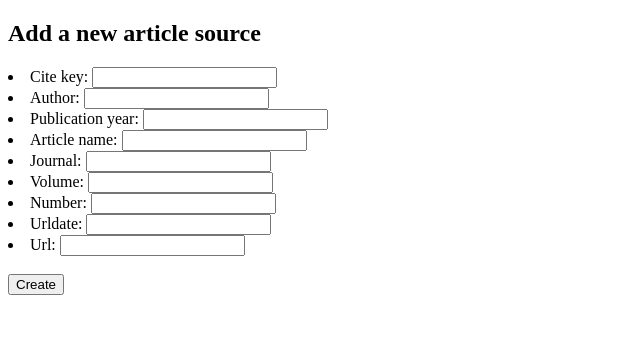
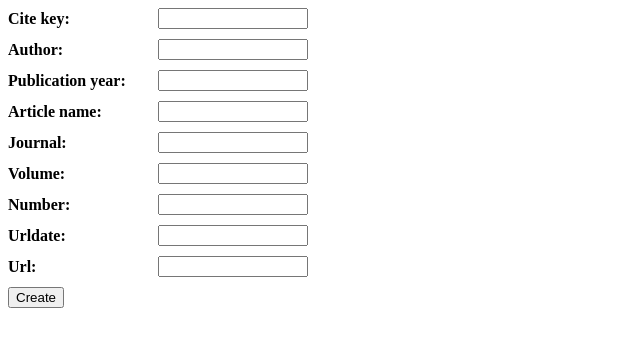
Before and after one commit to alexisvarjo/ohtu-miniprojekti, a Flask app: page /add_article in a window 1280 px wide. Shown: the top 347 px of the page, without its empty margins (0-640 px from the left). Run offline with Flask 3, Linux system fonts and the light colour scheme.

Commit message:
css tyylitys add_article

```diff
--- a/src/app.py
+++ b/src/app.py
@@ -1,8 +1,17 @@
-from flask import redirect, render_template, request, jsonify, flash
-from db_helper import search_articles, reset_db
-from repositories.article_repository import get_todos, create_article, set_done
+from flask import flash, jsonify, redirect, render_template, request
+
 from config import app, test_env
-from util import validate_author, validate_volume, validate_journal, validate_name, validate_number, validate_year
+from db_helper import reset_db, search_articles
+from repositories.article_repository import create_article, get_todos, set_done
+from util import (
+    validate_author,
+    validate_journal,
+    validate_name,
+    validate_number,
+    validate_volume,
+    validate_year,
+)
+
 
 @app.route("/")
 def index():
@@ -18,12 +27,24 @@ def index():
         unfinished=unfinished,
         search_query=search_query,
         records=records,
-        columns=["citekey","author","name","journal","year","volume","number","urldate","url"]
+        columns=[
+            "citekey",
+            "author",
+            "name",
+            "journal",
+            "year",
+            "volume",
+            "number",
+            "urldate",
+            "url",
+        ],
     )
+
 
 @app.route("/add_article")
 def add_article():
     return render_template("add_article.html")
+
 
 @app.route("/create_article", methods=["POST"])
 def try_create_article():
@@ -44,20 +65,25 @@ def try_create_article():
         validate_journal(journal)
         validate_volume(volume)
         validate_number(number)
-        create_article(citekey, author, year, name, journal, volume, number, urldate, url)
+        create_article(
+            citekey, author, year, name, journal, volume, number, urldate, url
+        )
         return redirect("/")
     except Exception as error:
         flash(str(error))
         return redirect("add_article.html")
+
 
 @app.route("/toggle_todo/<todo_id>", methods=["POST"])
 def toggle_todo(todo_id):
     set_done(todo_id)
     return redirect("/")
 
+
 # testausta varten oleva reitti
 if test_env:
+
     @app.route("/reset_db")
     def reset_database():
         reset_db()
-        return jsonify({ 'message': "db reset" })
+        return jsonify({"message": "db reset"})
--- a/src/templates/add_article.html
+++ b/src/templates/add_article.html
@@ -1,46 +1,73 @@
-{% extends "layout.html" %}
-
-{% block title %}
-Add a new article
-{% endblock %}
-
-{% block body %}
-
-<h2>Add a new article source</h2>
+<style>
+    .form-row {
+        display: flex;
+        align-items: center;
+        margin-bottom: 10px;
+    }
+    .form-row label {
+        width: 150px;
+        font-weight: bold;
+    }
+    .form-row input {
+        flex: 1;
+        width: 150px;
+        max-width: 150px;
+    }
+</style>
 
 <form action="/create_article" method="post">
-  {% with messages = get_flashed_messages() %}
-    {% if messages %}
-      <ul>
-      {% for message in messages %}
+    {% with messages = get_flashed_messages() %} {% if messages %}
+    <ul>
+        {% for message in messages %}
         <li>{{ message }}</li>
-      {% endfor %}
-      </ul>
-    {% endif %}
-  {% endwith %}
+        {% endfor %}
+    </ul>
+    {% endif %} {% endwith %}
 
-  <li><label for="content">Cite key:</label>
-    <input type="text" name="citekey"></li>
-  <li><label for="content">Author:</label>
-    <input type="text" name="author"></li>
-  <li><label for="content">Publication year:</label>
-    <input type="text" name="year"></li>
-  <li><label for="content">Article name:</label>
-    <input type="text" name="name"></li>
-  <li><label for="content">Journal:</label>
-    <input type="text" name="journal"></li>
-  <li><label for="content">Volume:</label>
-    <input type="text" name="volume"></li>
-  <li><label for="content">Number:</label>
-    <input type="text" name="number"></li>
-  <li><label for="content">Urldate:</label>
-    <input type="text" name="urldate"></li>
-  <li><label for="content">Url:</label>
-  <input type="text" name="url"></li>
-  <br>
-  <button type="submit">
-    Create
-  </button>
+    <div class="form-row">
+        <label>Cite key:</label>
+        <input type="text" name="citekey" />
+    </div>
+
+    <div class="form-row">
+        <label>Author:</label>
+        <input type="text" name="author" />
+    </div>
+
+    <div class="form-row">
+        <label>Publication year:</label>
+        <input type="text" name="year" />
+    </div>
+
+    <div class="form-row">
+        <label>Article name:</label>
+        <input type="text" name="name" />
+    </div>
+
+    <div class="form-row">
+        <label>Journal:</label>
+        <input type="text" name="journal" />
+    </div>
+
+    <div class="form-row">
+        <label>Volume:</label>
+        <input type="text" name="volume" />
+    </div>
+
+    <div class="form-row">
+        <label>Number:</label>
+        <input type="text" name="number" />
+    </div>
+
+    <div class="form-row">
+        <label>Urldate:</label>
+        <input type="text" name="urldate" />
+    </div>
+
+    <div class="form-row">
+        <label>Url:</label>
+        <input type="text" name="url" />
+    </div>
+
+    <button type="submit">Create</button>
 </form>
-
-{% endblock %}
```
